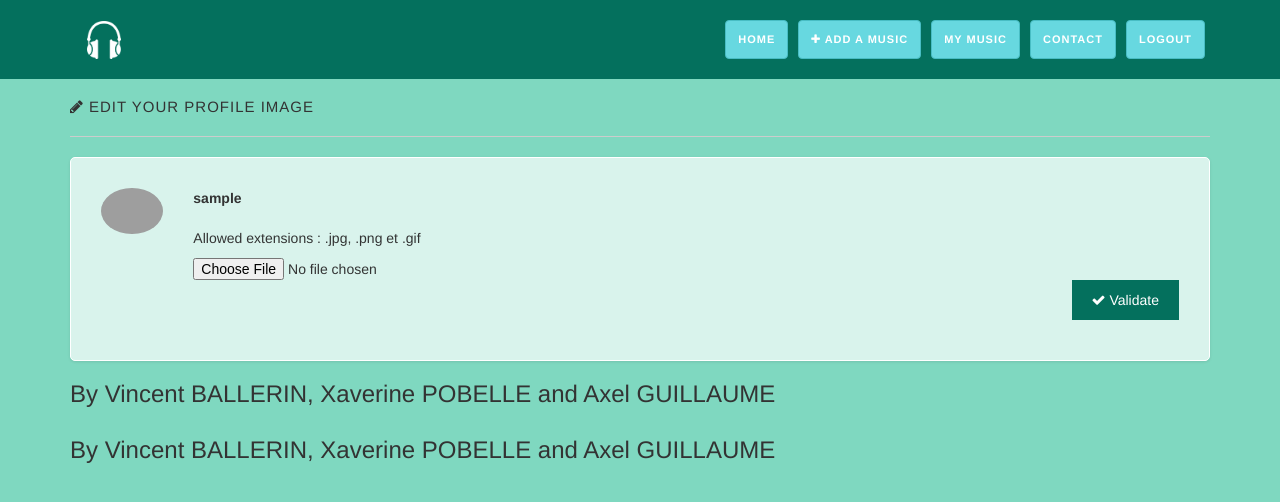
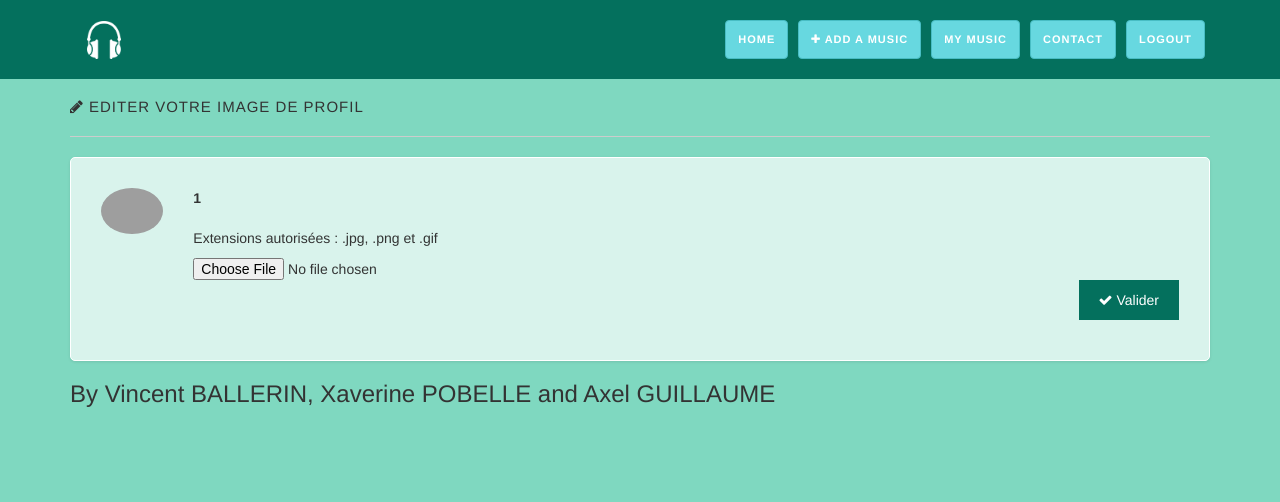
Before and after one commit to Xavpob/Test-GIT, a PHP site: page /edit_image in a window 1280 px wide. Shown: the top 502 px of the page. Run offline with PHP 8.4, Linux system fonts and the light colour scheme; the visitor is signed in with stand-in values (Sample User, id 1); grey boxes are pictures that could not be loaded.

Commit message:
Fix error double footer in edit_image.php

```diff
--- a/IIM_A2_GIT-master/view/edit_image.php
+++ b/IIM_A2_GIT-master/view/edit_image.php
@@ -4,7 +4,7 @@
 		<div class="row">
 			<div class="col-xs-12 col-sm-12 col-md-12 col-lg-12">
 				<div id="musicfeed">
-					<h1><i class="fa fa-pencil"></i> Edit your profile image </h1>
+					<h1><i class="fa fa-pencil"></i> Editer votre image de profil</h1>
 					<div class="block animated fadeInDown">
 						<div class="row">
 							<div class="col-xs-2 col-sm-2 col-md-1 col-lg-1">
@@ -30,14 +30,14 @@
 								}
 								?>
 
-								<b class="username"><?php echo $_SESSION['username']; ?></b>
+								<b class="username"><?php echo $_SESSION['user_id']; ?></b>
 								<p>
 									<br>
-									Allowed extensions : .jpg, .png et .gif
+									Extensions autorisées : .jpg, .png et .gif
 								</p>
 								<form action="edit_image.php" method="POST" enctype="multipart/form-data">
 									<input type="file" name="image">
-									<p class="clearfix"><button type="submit" class="valid pull-right"><i class="fa fa-check"></i> Validate</button></p>
+									<p class="clearfix"><button type="submit" class="valid pull-right"><i class="fa fa-check"></i> Valider</button></p>
 								</form>
 
 							</div>
@@ -47,6 +47,3 @@
 			</div>
 		</div>
 	</div>
-<?php
-include '_footer.php';
-?>
```
